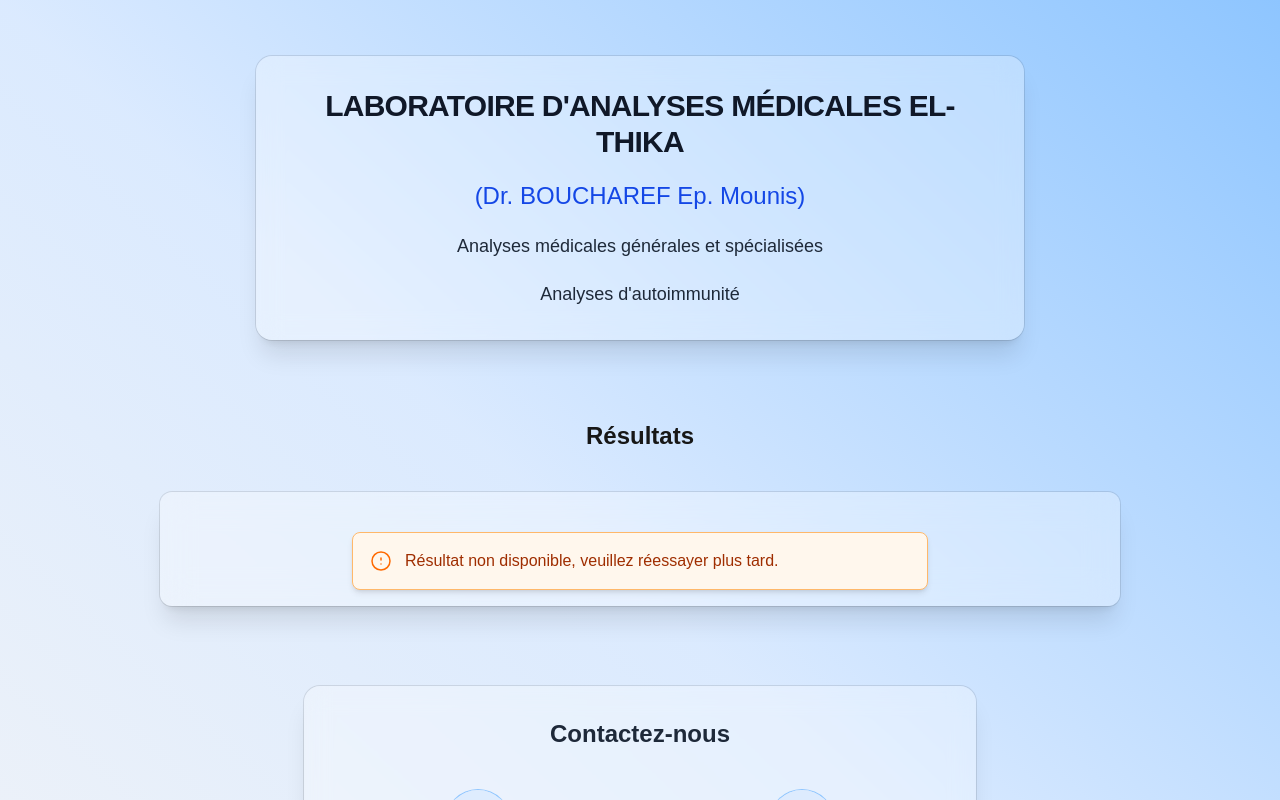
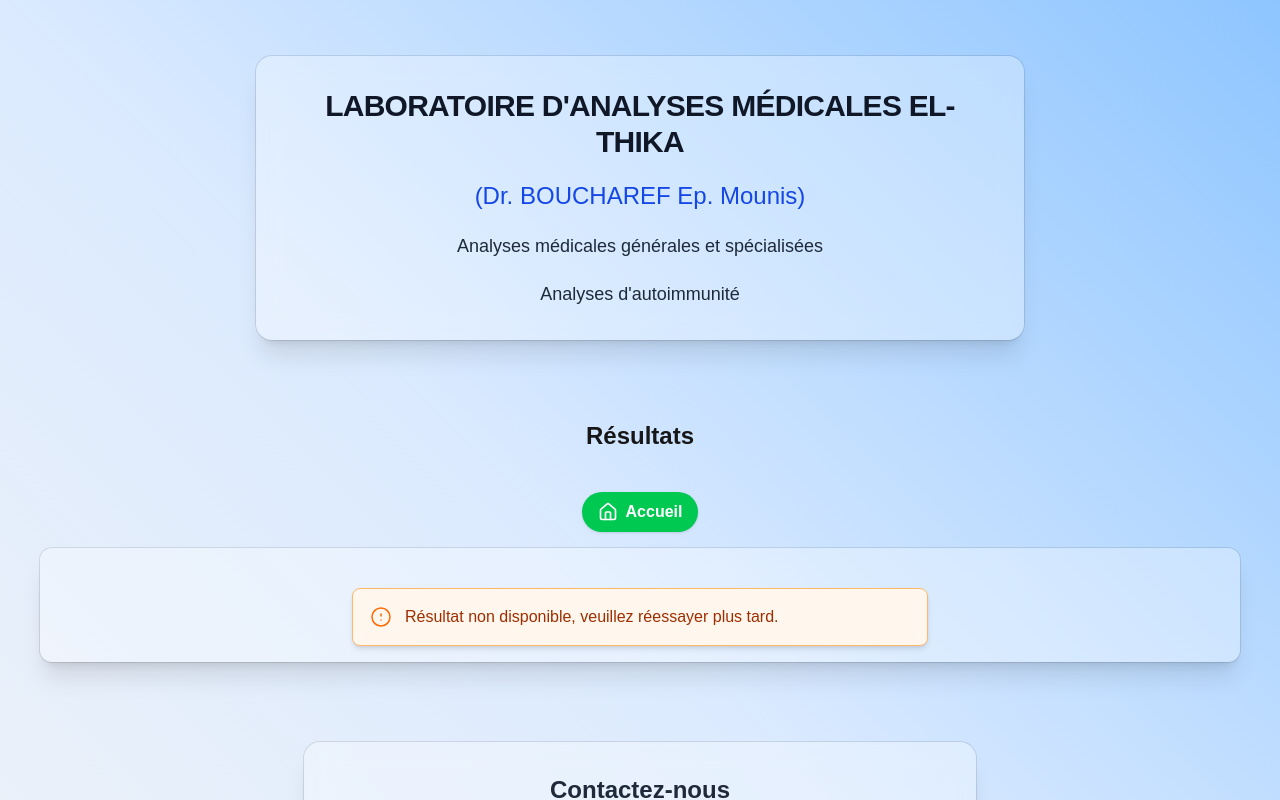
Before and after one commit to Solidesphere/lab_res, a Next.js app: page /resultats in a window 1280 px wide. Shown: the top 800 px of the page. Built offline with nearby package versions, Linux system fonts and the light colour scheme.

Commit message:
new result approach

```diff
--- a/app/resultats/ResultatsClient.jsx
+++ b/app/resultats/ResultatsClient.jsx
@@ -1,74 +1,98 @@
 "use client";
 
+import React, { useState, useEffect } from "react";
 import { useSearchParams } from "next/navigation";
-import { useEffect, useState } from "react";
+import Link from "next/link";
+import { Worker, Viewer } from "@react-pdf-viewer/core";
+import { Home, Download } from "lucide-react";
+
+import "@react-pdf-viewer/core/lib/styles/index.css";
 
 export default function ResultatsClient() {
   const searchParams = useSearchParams();
-  const identifiant = searchParams.get("identifiant");
+  const identifiant = searchParams.get("identifiant") || "";
 
   const [pdfExists, setPdfExists] = useState(false);
 
+  const pdfUrl = `/api/download/${identifiant}.pdf`;
+
+  // Vérifie que le PDF existe et est de type application/pdf
   useEffect(() => {
-    const checkPDF = async () => {
+    async function checkPDF() {
       try {
-        const response = await fetch(`/api/download/${identifiant}.pdf`);
-        const contentType = response.headers.get("Content-Type");
-
-        if (response.ok && contentType === "application/pdf") {
-          setPdfExists(true);
-        } else {
-          setPdfExists(false);
-        }
-      } catch (error) {
+        const res = await fetch(pdfUrl);
+        const ct = res.headers.get("Content-Type");
+        setPdfExists(res.ok && ct === "application/pdf");
+      } catch {
         setPdfExists(false);
       }
-    };
+    }
 
     if (identifiant) {
       checkPDF();
     }
-  }, [identifiant]);
+  }, [pdfUrl, identifiant]);
 
+  // Gestion du téléchargement
   const handleDownload = async () => {
     try {
-      const response = await fetch(`/api/download/${identifiant}.pdf`);
-      const blob = await response.blob();
+      const res = await fetch(pdfUrl);
+      const blob = await res.blob();
       const url = URL.createObjectURL(blob);
       const a = document.createElement("a");
       a.href = url;
       a.download = `${identifiant}.pdf`;
       a.click();
       URL.revokeObjectURL(url);
-    } catch (error) {
-      console.error("Erreur lors du téléchargement :", error);
+    } catch (e) {
+      console.error("Erreur lors du téléchargement :", e);
     }
   };
 
   return (
-    <div className="flex flex-col items-center justify-center px-6 py-10">
+    <div className="flex flex-col items-center justify-center px-6 py-10 space-y-6">
+      {/* Bouton de téléchargement */}
       {pdfExists && (
-        <div className="mb-8 animate-fade-in">
+        <div className="mb-4 animate-fade-in">
           <button
             onClick={handleDownload}
-            className="bg-gradient-to-r from-blue-400 via-blue-500 to-indigo-500 hover:from-blue-500 hover:to-indigo-600 text-white font-semibold px-6 py-3 rounded-full shadow-lg transition-all duration-300 ease-in-out hover:scale-105"
+            className="flex items-center gap-2 bg-gradient-to-r from-blue-400 via-blue-500 to-indigo-500
+             hover:from-blue-500 hover:to-indigo-600 text-white font-semibold px-6 py-3
+             rounded-full shadow-lg transition-all duration-300 ease-in-out hover:scale-105"
           >
-            📄 Télécharger les Résultats
+            <Download size={20} />
+            <span>Télécharger les Résultats</span>
           </button>
         </div>
       )}
 
-      <div className="w-full sm:w-[90%] lg:w-[80%] rounded-xl bg-white/30 backdrop-blur-lg p-4 shadow-xl ring-1 ring-black/10 animate-fade-in">
+      {/* Bouton Accueil */}
+      <div className="mb-4 animate-fade-in">
+        <Link href="/">
+          <button
+            className="flex items-center gap-2 text-white bg-green-500 hover:bg-green-600
+                                font-semibold px-4 py-2 rounded-full shadow transition duration-200 ease-in-out"
+          >
+            <Home size={20} />
+            <span>Accueil</span>
+          </button>
+        </Link>
+      </div>
+
+      {/* Affichage du PDF */}
+      <div
+        className="w-full sm:w-[90%] lg:w-[100%] rounded-xl bg-white/30  p-4 shadow-xl
+                      ring-1 ring-black/10 animate-fade-in"
+      >
         {pdfExists ? (
-          <embed
-            src={`/api/download/${identifiant}.pdf`}
-            type="application/pdf"
-            className="w-full h-[500px] rounded-lg border-none"
-          />
+          <Worker workerUrl="https://cdnjs.cloudflare.com/ajax/libs/pdf.js/3.11.174/pdf.worker.min.js">
+            <Viewer fileUrl={pdfUrl} />
+          </Worker>
         ) : (
           <div
             role="alert"
-            className="mt-6 max-w-xl mx-auto rounded-lg border border-orange-300 bg-orange-50 px-4 py-4 text-orange-800 shadow-md animate-fade-in"
+            className="mt-6 max-w-xl mx-auto rounded-lg border border-orange-300 bg-orange-50 px-4 py-4
+                       text-orange-800 shadow-md animate-fade-in"
           >
             <div className="flex items-center gap-3">
               <svg
--- a/package.json
+++ b/package.json
@@ -11,6 +11,10 @@
     "lint": "next lint"
   },
   "dependencies": {
+    "@react-pdf-viewer/core": "^3.12.0",
+    "@react-pdf-viewer/default-layout": "^3.12.0",
+    "@react-pdf-viewer/page-navigation": "^3.12.0",
+    "lucide-react": "^0.503.0",
     "next": "15.3.0",
     "node-cron": "^3.0.3",
     "react": "^19.0.0",
```
Also changed, not shown: 1 other file (tests, documents, lock files or other folders).
